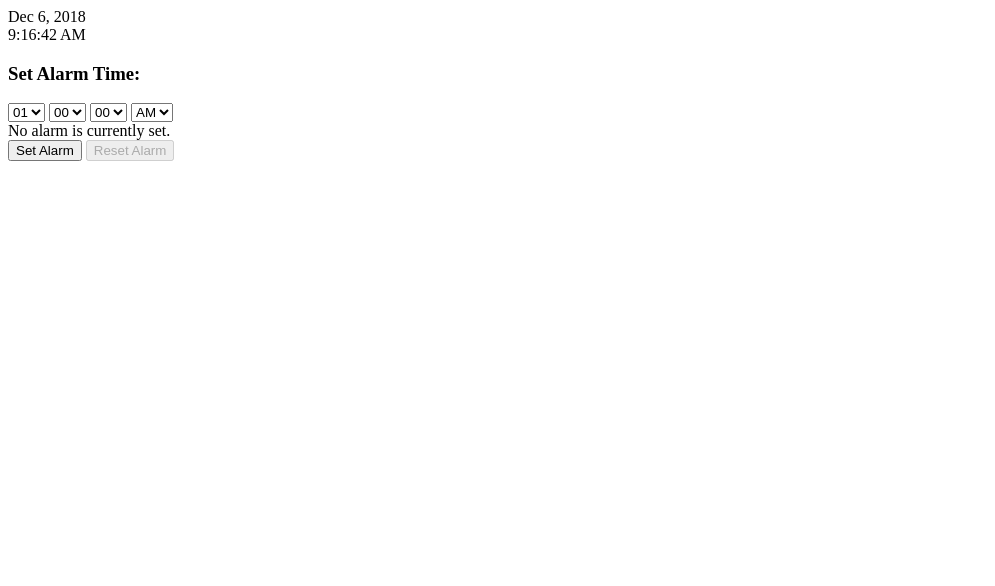
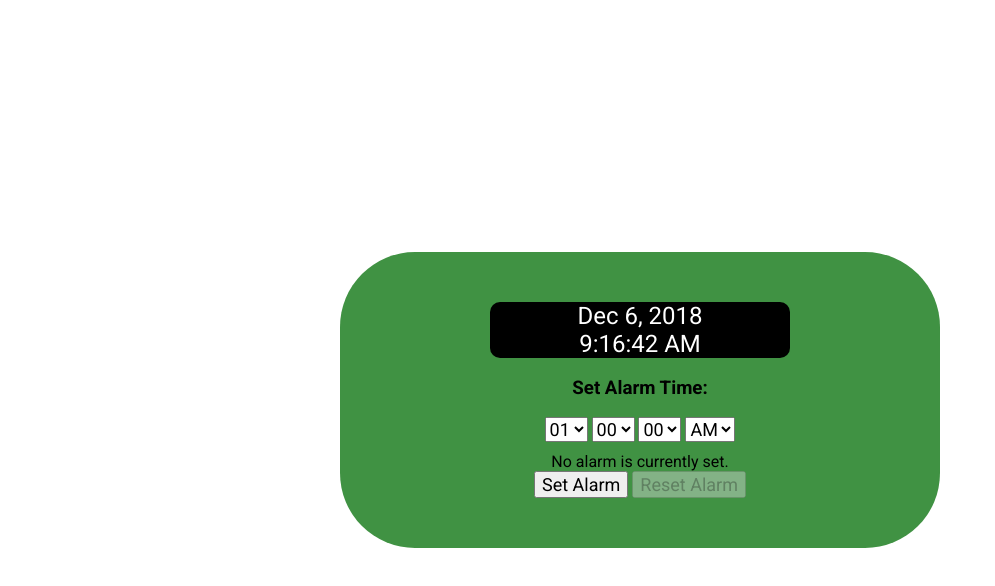
Before and after one commit to awillandaway/AlarmClock, a website built with webpack: page src/views/index.html in a window 1280 px wide. Shown: the whole page, without its empty margins (0-995 px from the left). Built offline with nearby package versions, Linux system fonts and the light colour scheme.

Commit message:
Updated SCSS

```diff
--- a/src/scss/index.scss
+++ b/src/scss/index.scss
@@ -1,5 +1,38 @@
+html {
+	height: 100%;
+}
 body {
-  p {
-    color: purple;
-  }
+	font-family: "Roboto";
+	text-align: center;
+	min-height: 100%;
+	margin: 0;
+	display: flex;
+  justify-content: center;
+	align-items: center;
+
+	.alarm-clock {
+		padding: 50px 150px;
+    background-color: #409243;
+		border-radius: 75px;
+
+		button, select {
+			font-family: "Roboto";
+			font-size:18px;
+		}
+		.current-date-time {
+			font-size: 24px;
+			width: 300px;
+			background: black;
+			color: white;
+			border-radius: 10px;
+		}
+
+		.dropdown-section {
+			margin: 10px 0px;
+		}
+
+		.alarm-time {
+			margin: 10px 0px;
+		}
+	}
 }
```
